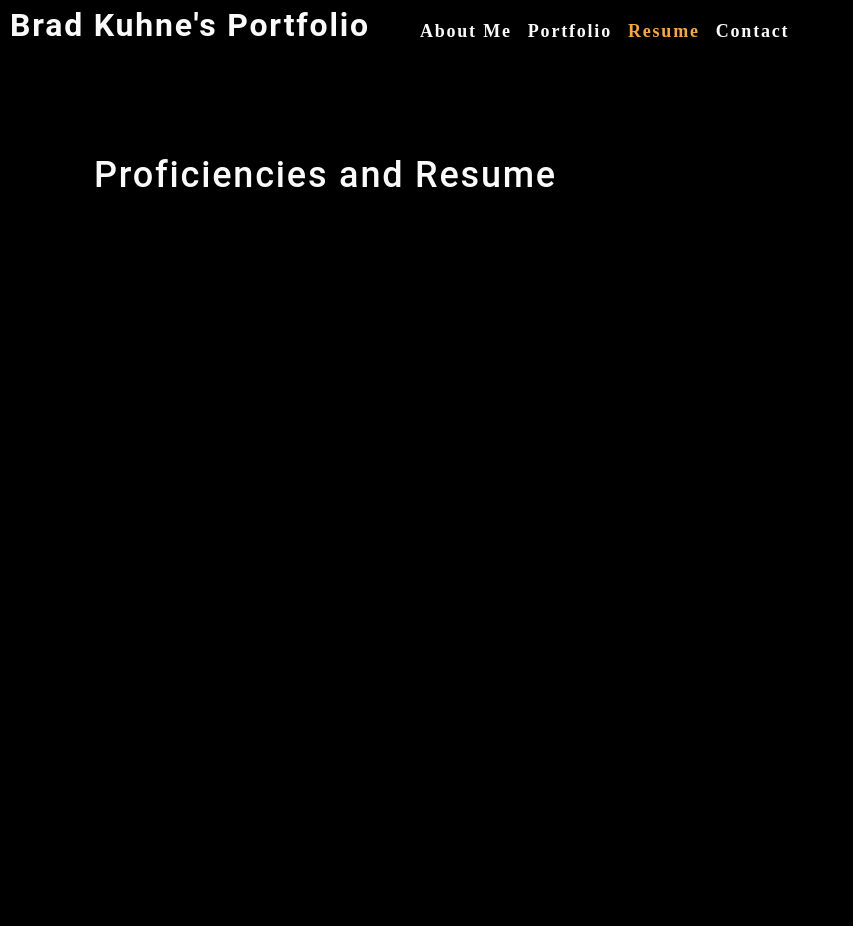
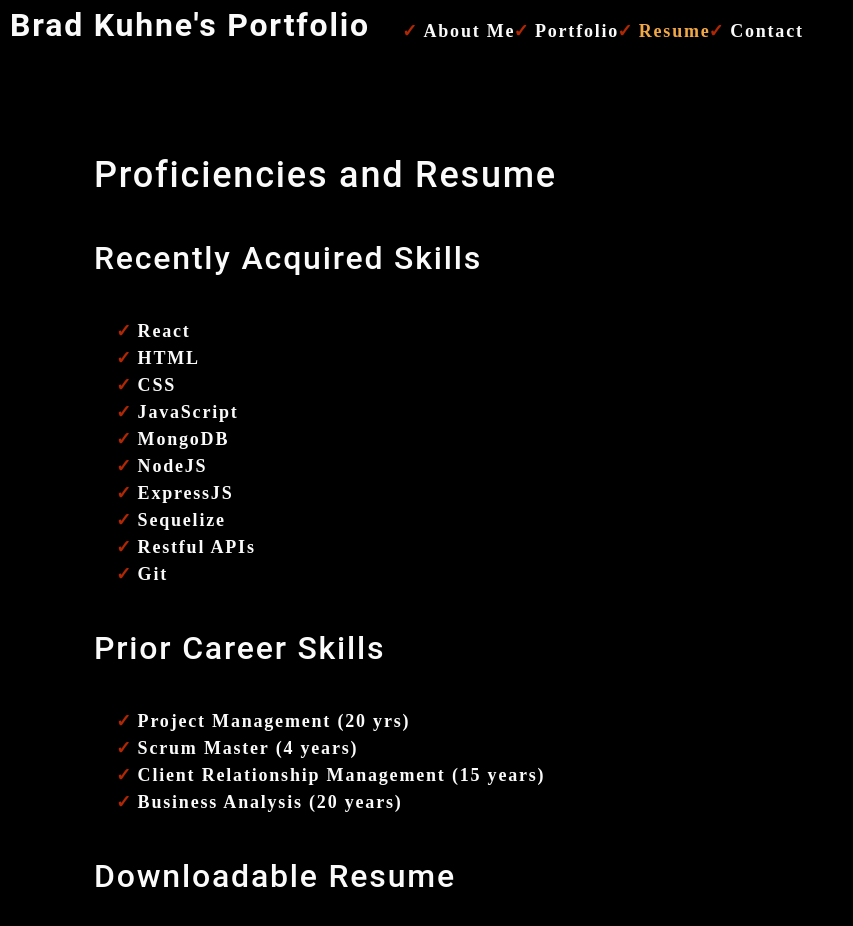
Before and after one commit to bradkuhne/kuhne-portfolio-spa, a React (Create React App) app: page / in a window 1280 px wide. Both pictures are taken after a click on the item "Resume". Shown: the top 926 px of the page, without its empty margins (0-853 px from the left). Before the commit the page ends 800 px from the top, so only its background shows below. Built offline with nearby package versions, Linux system fonts and the light colour scheme.

Commit message:
formatted resume experience list and download placeholder

```diff
--- a/src/components/Resume/index.js
+++ b/src/components/Resume/index.js
@@ -5,6 +5,27 @@ const Resume = () => {
     return (
         <section className="my-5">
             <h1>Proficiencies and Resume</h1>
+            <h2 className="my-5"> Recently Acquired Skills</h2>
+            <ul>
+                <li>React</li>
+                <li>HTML</li>
+                <li>CSS</li>
+                <li>JavaScript</li>
+                <li>MongoDB</li>
+                <li>NodeJS</li>
+                <li>ExpressJS</li>
+                <li>Sequelize</li>
+                <li>Restful APIs</li>
+                <li>Git</li>
+            </ul>
+            <h2 className="my-5">Prior Career Skills</h2>
+            <ul>
+                <li>Project Management (20 yrs)</li>
+                <li>Scrum Master (4 years)</li>
+                <li>Client Relationship Management (15 years)</li>
+                <li>Business Analysis (20 years)</li>
+            </ul>
+            <h2 className="my-5">Downloadable Resume</h2>
         </section>
     )
 }
--- a/src/index.css
+++ b/src/index.css
@@ -307,3 +307,16 @@ a {
 .navActive {
   color: var(--secondary);
 }
+
+ul {
+  list-style: none;
+}
+
+ul li::before {
+  content: "\2713";
+  color: var(--tertiary);
+  font-weight: bold;
+  display: inline-block;
+  width: 1.2em; /* Also needed for space (tweak if needed) */
+  margin-left: -1em; /* Also needed for space (tweak if needed) */
+}
```
